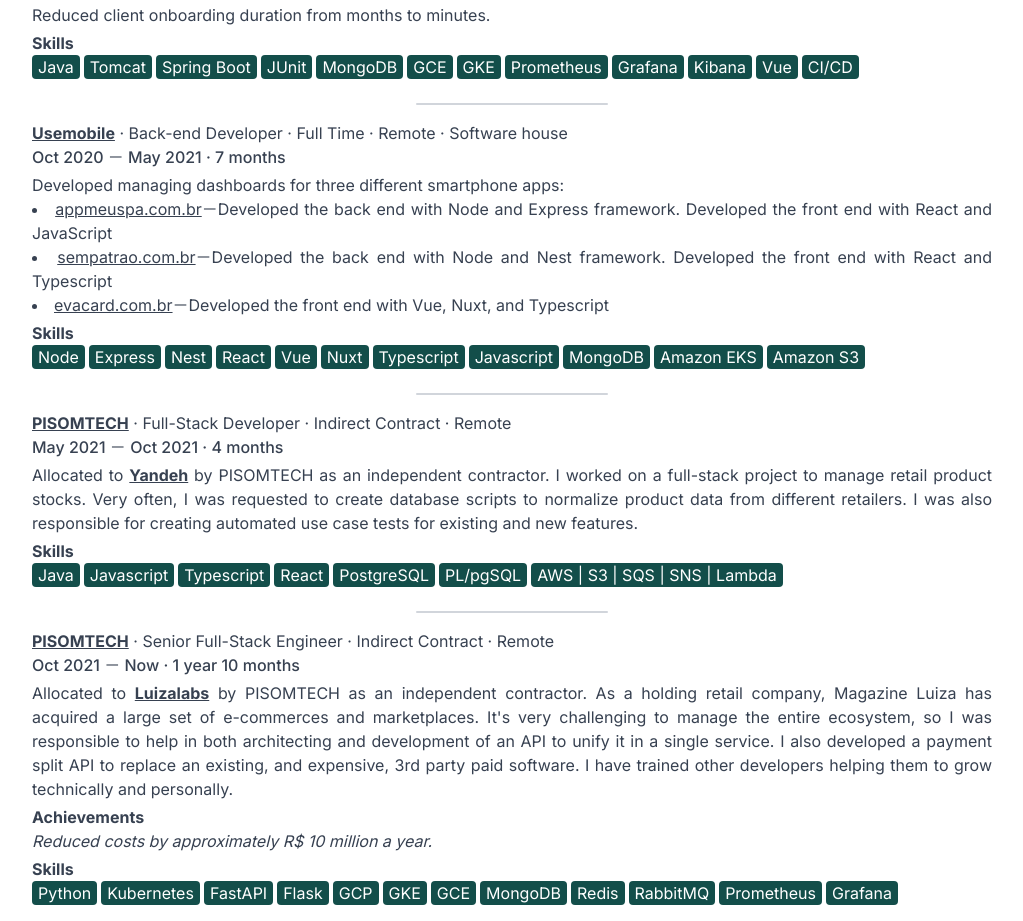
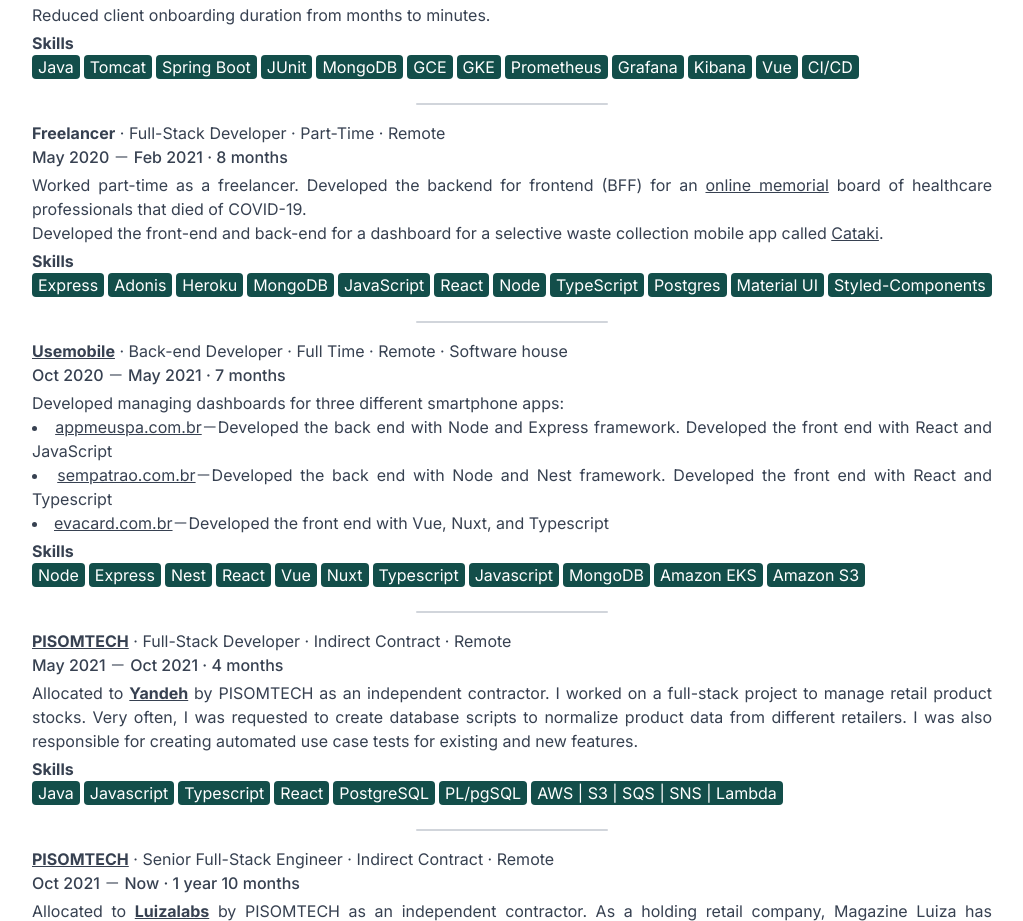
Before and after one commit to Pacheco95/resume, a Next.js app: page / in a window 1280 px wide. Shown: the part 983-1904 px from the top of the page, without its empty margins (128-1151 px from the left). Built offline with nearby package versions, Linux system fonts and the light colour scheme.

Commit message:
feat: add freelancer experience

```diff
--- a/src/app/containers/Experience.tsx
+++ b/src/app/containers/Experience.tsx
@@ -8,7 +8,7 @@
   experiences: {
     company: {
       name: string;
-      linkedinUrl: string;
+      linkedinUrl?: string;
     };
     role: string;
     tags: string[];
@@ -29,9 +29,13 @@
           className="break-inside-avoid after:w-1/5 after:mt-6 after:rounded after:h-0.5 after:block after:bg-gray-300 after:m-auto last:after:hidden"
         >
           <p className="text-left">
-            <ExternalLink href={xp.company.linkedinUrl} className="font-bold">
-              {xp.company.name}
-            </ExternalLink>
+            {xp.company.linkedinUrl ? (
+              <ExternalLink href={xp.company.linkedinUrl} className="font-bold">
+                {xp.company.name}
+              </ExternalLink>
+            ) : (
+              <span className="font-bold">{xp.company.name}</span>
+            )}
             {` ${dot} `}
             {[xp.role, ...xp.tags].join(` ${dot} `)}
             <br />
--- a/src/app/page.tsx
+++ b/src/app/page.tsx
@@ -91,6 +91,45 @@
               "CI/CD",
             ],
             tags: ["Full-time", "Hybrid"],
+          },
+          {
+            company: {
+              name: "Freelancer",
+            },
+            role: "Full-Stack Developer",
+            start: new Date("2020-05-15T00:00-03:00"),
+            end: new Date("2021-02-04T00:00-03:00"),
+            detail: (
+              <p>
+                Worked part-time as a freelancer. Developed the backend for
+                frontend (BFF) for an{" "}
+                <ExternalLink href="https://www.heroiscovid.com.br">
+                  online memorial
+                </ExternalLink>{" "}
+                board of healthcare professionals that died of COVID-19.
+                <br />
+                Developed the front-end and back-end for a dashboard for a
+                selective waste collection mobile app called{" "}
+                <ExternalLink href="https://www.cataki.org/">
+                  Cataki
+                </ExternalLink>
+                .
+              </p>
+            ),
+            skills: [
+              "Express",
+              "Adonis",
+              "Heroku",
+              "MongoDB",
+              "JavaScript",
+              "React",
+              "Node",
+              "TypeScript",
+              "Postgres",
+              "Material UI",
+              "Styled-Components",
+            ],
+            tags: ["Part-Time", "Remote"],
           },
           {
             company: {
```
